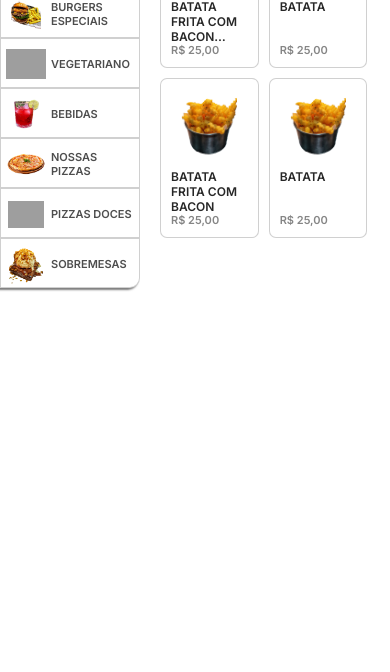
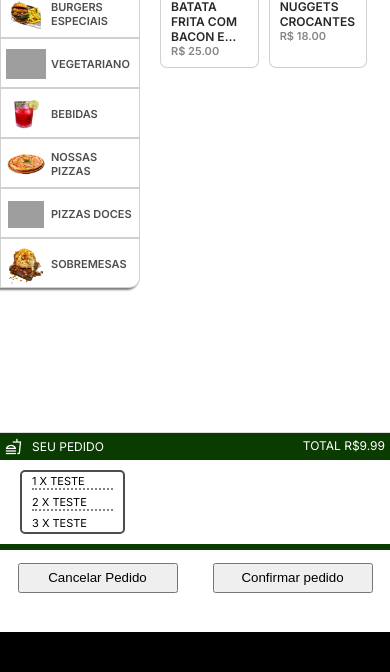
Before and after one commit to GabrielAluisio/Sistema-de-Pedidos-NFC, a plain HTML site: page index.html in a window 390 px wide. Shown: the part 212-884 px from the top of the page. After the commit the page ends 844 px from the top, so only its background shows below. Drawn offline with nearby package versions, Linux system fonts and the light colour scheme; grey boxes are pictures that could not be loaded.

Commit message:
Fiz o resumo do carrinho. Vou testar no mobile

```diff
--- a/index.html
+++ b/index.html
@@ -7,6 +7,7 @@
     <link rel="stylesheet" href="style.css">
     <link href="https://fonts.googleapis.com/css2?family=Bebas+Neue&family=Permanent+Marker&display=swap" rel="stylesheet">
     <meta name="viewport" content="width=device-width, initial-scale=1.0">
+    <link rel="stylesheet" href="https://fonts.googleapis.com/css2?family=Material+Symbols+Outlined:opsz,wght,FILL,GRAD@20..48,100..700,0..1,-50..200&icon_names=fastfood" />
     <link href="https://fonts.googleapis.com/css2?family=Inter:wght@300;400;500;600&display=swap" rel="stylesheet">
 </head>
 <body>
@@ -15,7 +16,7 @@
             <img src="imagens/ChatGPT Image 20 de abr. de 2026, 00_55_05.png" alt="logo">
         </div>
         <div id="nome_comidas" class="titulo-estilo">
-            BURGERS tradicionais
+            Entradas
         </div>
 
     </header>
@@ -23,38 +24,45 @@
     <div class="container">
         <nav class="menu-lateral">
             <ul>
-                <li><div><img src="imagens/entrada BB.png" alt=""></div><h2>Entradas</h2></li>
-                <li><div><img src="imagens/tradicional BB.png" alt=""></div><h2>Burgers Tradicionais</h2></li>
-                <li><div><img src="imagens/especial BB.png" alt=""></div><h2>Burgers especiais</h2></li>
-                <li><div><img src="imagens/vegano BB.png" alt=""></div><h2>vegetariano</h2></li>
-                <li><div><img src="imagens/bebidas.png" alt="" style="width: 80%; height: 80%;"></div><h2>bebidas</h2></li>
-                <li><div><img src="imagens/pizzas BB.png" alt=""></div><h2>nossas pizzas</h2></li>
-                <li><div><img src="imagens/pizzas doces.png" alt=""  style="width: 90%; height: 90%;"></div><h2>pizzas doces</h2></li>
-                <li><div><img src="imagens/sobremesa BB.png" alt=""></div><h2>sobremesas</h2></li>
+                <li data-categoria="entradas"><div><img src="imagens/entrada BB.png" alt="Entradas"></div><h2>Entradas</h2></li>
+                <li data-categoria="burgers tradicionais"><div><img src="imagens/tradicional BB.png" alt="Burgers Tradicionais"></div><h2>Burgers Tradicionais</h2></li>
+                <li data-categoria="burgers especiais"><div><img src="imagens/especial BB.png" alt="Burgers especiais"></div><h2>Burgers especiais</h2></li>
+                <li data-categoria="vegetariano"><div><img src="imagens/vegano BB.png" alt="vegetariano"></div><h2>vegetariano</h2></li>
+                <li data-categoria="bebidas"><div><img src="imagens/bebidas.png" alt="bebidas" style="width: 80%; height: 80%;"></div><h2>bebidas</h2></li>
+                <li data-categoria="nossas pizzas"><div><img src="imagens/pizzas BB.png" alt="nossas pizzas"></div><h2>nossas pizzas</h2></li>
+                <li data-categoria="pizzas doces"><div><img src="imagens/pizzas doces.png" alt="pizzas doces"  style="width: 90%; height: 90%;"></div><h2>pizzas doces</h2></li>
+                <li data-categoria="sobremesas"><div><img src="imagens/sobremesa BB.png" alt="sobremesas"></div><h2>sobremesas</h2></li>
             </ul>
         </nav>
 
         <section class="produtos">
-            <div class="card">
-                <img src="imagens/entrada BB.png" alt="">
-                <h3>Batata frita com bacon frito</h3>
-                <span class="preco">R$ 25,00</span>
+
+        </section>
+
+        <div class="carrinho">
+            <div class="seu-pedido">
+                <p class="icon">
+                    <span class="material-symbols-outlined">
+                    fastfood
+                    </span>Seu pedido
+                </p>
+                <p>Total R$9.99</p>
             </div>
-            <div class="card">
-                <img src="imagens/entrada BB.png" alt="">
-                <h3>Batata</h3>
-                <span class="preco">R$ 25,00</span>
-            </div><div class="card">
-                <img src="imagens/entrada BB.png" alt="">
-                <h3>Batata frita com bacon </h3>
-                <span class="preco">R$ 25,00</span>
-            </div><div class="card">
-                <img src="imagens/entrada BB.png" alt="">
-                <h3>Batata</h3>
-                <span class="preco">R$ 25,00</span>
+            <div class="conteudo-resumo-carrinho">
+                <div class="card-carrinho">
+                    <div>1 x teste</div>
+                    <div>2 x teste</div>
+                    <div>3 x teste</div>
+                </div>
             </div>
-        </section>
+            <div class="botões-conteudo-carrinho">
+                <button onclick="cancelarPedido()">Cancelar Pedido</button>
+                <button onclick="confimarPedido()">Confirmar pedido</button>
+            </div>
+        </div>
     </div>
+
+
 </body>
 
     <script src="script.js"></script>
--- a/script.js
+++ b/script.js
@@ -0,0 +1,56 @@
+document.addEventListener("DOMContentLoaded", () => {
+    renderizarProdutos("entradas");
+});
+
+/*Função de exemplo*/
+
+const produtos = [
+    {
+        nome: "Batata frita com bacon e cheddar",
+        preco: 25.00,
+        categoria: "entradas",
+        imagem: "batata.png"
+    },
+    {
+        nome: "Nuggets crocantes",
+        preco: 18.00,
+        categoria: "entradas",
+        imagem: "nuggets.png"
+    },
+    {
+        nome: "X-Bacon",
+        preco: 30.00,
+        categoria: "burgers tradicionais",
+        imagem: "xbacon.png"
+    }
+];
+
+function renderizarProdutos(categoria) {
+    const container = document.querySelector(".produtos");
+
+    container.innerHTML = ""; // limpa
+
+    const filtrados = produtos.filter(p => p.categoria === categoria);
+
+    filtrados.forEach(produto => {
+        container.innerHTML += `
+            <div class="card">
+                <img src="imagens/${produto.imagem}" alt="">
+                <div class="info">
+                    <h3>${produto.nome}</h3>
+                    <span class="preco">R$ ${produto.preco.toFixed(2)}</span>
+                </div>
+            </div>
+        `;
+    });
+}
+
+
+document.querySelectorAll(".menu-lateral li").forEach(item => {
+    item.addEventListener("click", () => {
+        const categoria = item.dataset.categoria;
+        const nome_comidas = document.querySelector("#nome_comidas");
+        nome_comidas.innerHTML = categoria;
+        renderizarProdutos(categoria);
+    });
+});
--- a/style.css
+++ b/style.css
@@ -65,7 +65,8 @@ body {
     text-transform: uppercase;
     display: grid;
     grid-template-columns: 140px 1fr;
-    height: calc(100vh - 60px);
+    grid-template-rows: 1fr auto;
+    height: calc(100vh - 100px);
     background-color: rgb(255, 255, 255);
 }
 
@@ -192,3 +193,76 @@ body {
     display: flex;
     align-items: center;
 }
+
+
+/* Carrinho */
+
+.carrinho {
+    grid-column: 1 / -1;
+    height: 200px;
+    border-top: 1px solid #ddd;
+
+}
+
+.seu-pedido {
+    font-size: 12px;
+    color: rgb(255, 255, 255);
+    width: 100vw;
+    display: flex;
+    justify-content: space-between;
+    padding: 5px;
+    background-color: rgb(10, 59, 1);
+}
+
+.icon {
+    display: flex;
+    justify-content: center;
+    align-items: center;
+    gap: 10px;
+}
+
+.icon > span {
+    font-size: 17px;
+}
+
+.conteudo-resumo-carrinho {
+    display: flex;
+    padding: 10px 20px;
+    width: 100vw;
+    height: 90px;
+    border-bottom: 6px solid rgb(10, 59, 1);
+}
+
+.card-carrinho {
+    width: 30%;
+    max-width: 140px;
+    color: rgb(0, 0, 0);
+    font-size: 11px;
+    border: 2px solid rgba(0, 0, 0, 0.699);
+    border-radius: 5px;
+    display: flex;
+    flex-direction: column;
+    justify-content: start;
+    padding: 2px 10px ;
+    gap: 5px;
+}
+
+.card-carrinho > div:not(:last-child) {
+    border-bottom: 2px dotted rgba(0, 0, 0, 0.486);
+}
+
+.botões-conteudo-carrinho{
+    display: flex;
+    justify-content: space-around;
+    align-items: center;
+    width: 100vw;
+    height: 55px;
+
+}
+
+.botões-conteudo-carrinho > button {
+    width: 160px;
+    height: 30px;
+
+
+}
```
